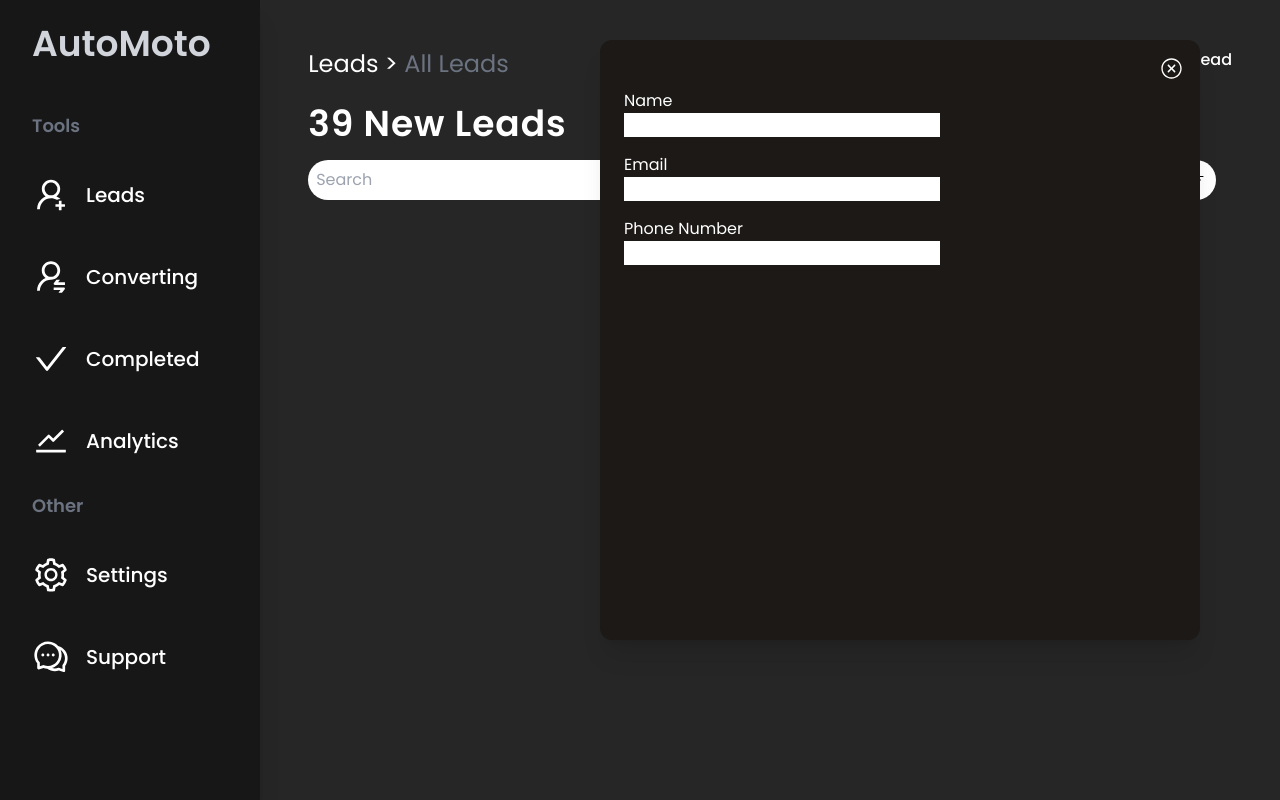
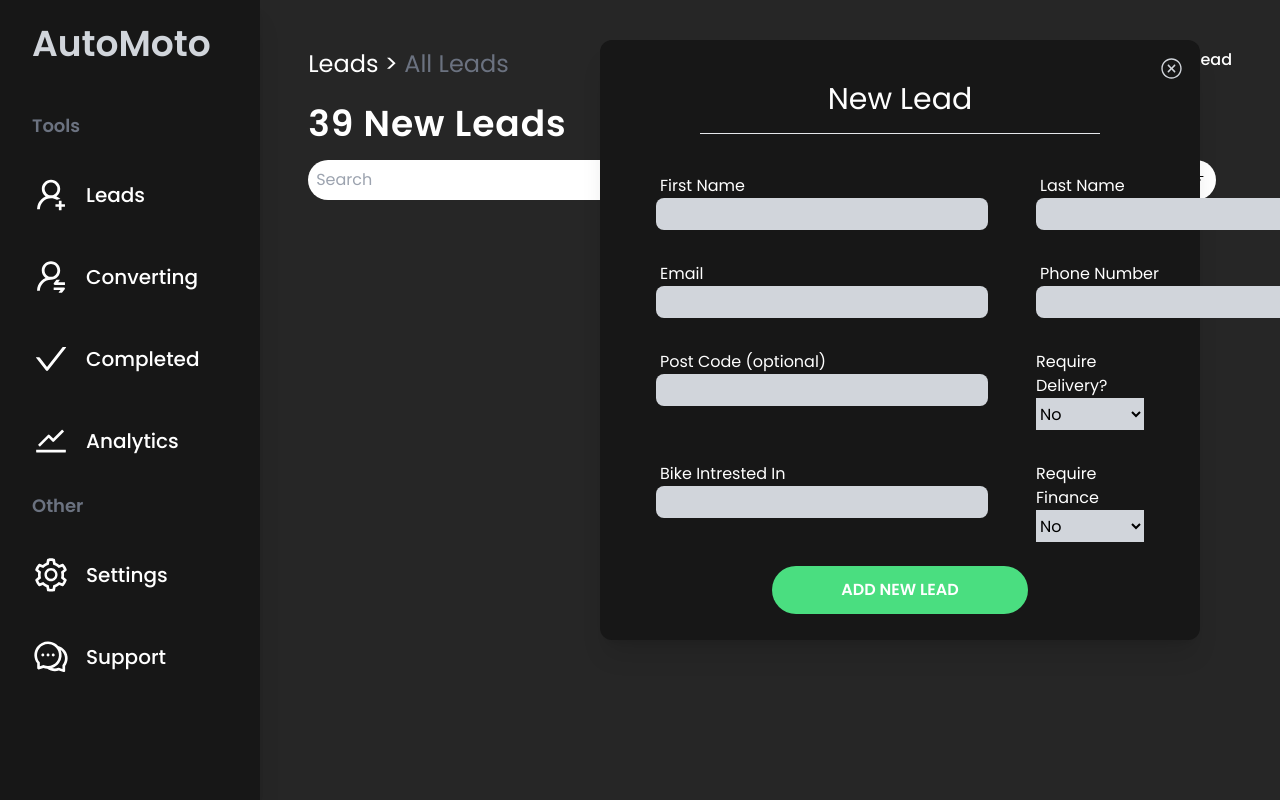
Before and after one commit to jordanglean/AutomotoCRM, a React (Create React App) app in the folder automoto-crm/: page /leads in a window 1280 px wide. Both pictures are taken after a click on the element "New Lead". Built offline with nearby package versions, Linux system fonts and the light colour scheme.

Commit message:
Added all form inputs for new lead

```diff
--- a/automoto-crm/src/components/addLeadModal/AddLeadForm.jsx
+++ b/automoto-crm/src/components/addLeadModal/AddLeadForm.jsx
@@ -1,27 +1,168 @@
-import React from "react";
+import React, { useState } from "react";
+import PropType from "prop-types";
 
-function AddLeadForm() {
+function AddLeadForm({ handleClose }) {
+  // Form Input State
+  const [firstName, setFirstName] = useState("");
+  const [lastName, setLastName] = useState("");
+  const [email, setEmail] = useState("");
+  const [phoneNumber, setPhoneNumber] = useState("");
+  const [postCode, setPostCode] = useState("");
+  const [requireDelivery, setRequireDelivery] = useState(false);
+  const [bike, setBike] = useState("");
+  const [requireFinance, setRequireFinance] = useState(false);
+
+  // Input Handler
+  const firstNameHandler = (e) => setFirstName(e.target.value);
+  const lastNameHandler = (e) => setLastName(e.target.value);
+  const emailHandler = (e) => setEmail(e.target.value);
+  const phoneNumberHandler = (e) => setPhoneNumber(e.target.value);
+  const postCodeHandler = (e) => setPostCode(e.target.value);
+  const requireDeliveryHandler = (e) => setRequireDelivery(e.target.value);
+  const bikeHandler = (e) => setBike(e.target.value);
+  const requireFinanceHandler = (e) => setRequireFinance(e.target.value);
+
+  // Form Sumbit Handler
+  const newLeadFormSubmitHandler = (e) => {
+    e.preventDefault();
+    const newLead = {
+      firstName,
+      lastName,
+      email,
+      phoneNumber,
+      postCode,
+      requireDelivery,
+      bike,
+      requireFinance,
+    };
+    console.log(newLead);
+    handleClose();
+  };
+
   return (
     <div>
-      <form onSubmit={() => {}}>
-        <div className="p-2">
-          <label className="mr-2 text-white">Name</label>
-          <br />
-          <input type="text" />
+      <form onSubmit={newLeadFormSubmitHandler}>
+        {/* FIRST AND LAST NAME */}
+        <div className="p-2 flex gap-12 mb-4">
+          <div>
+            <label className="mr-2 text-white ml-1">First Name</label>
+            <br />
+            <input
+              type="text"
+              className="bg-gray-300 h-7 rounded-lg px-2 py-4"
+              value={firstName}
+              onChange={firstNameHandler}
+            />
+          </div>
+          <div>
+            <label className="mr-2 text-white ml-1">Last Name</label>
+            <br />
+            <input
+              type="text"
+              className="bg-gray-300 h-7 rounded-lg px-2 py-4"
+              value={lastName}
+              onChange={lastNameHandler}
+            />
+          </div>
         </div>
-        <div className="p-2">
-          <label className="mr-2 text-white">Email</label>
-          <br />
-          <input type="text" />
+        {/* EMAIL AND PHONE NUMBER */}
+        <div className="p-2 flex gap-12 mb-4">
+          <div>
+            <label className="mr-2 text-white ml-1">Email</label>
+            <br />
+            <input
+              type="text"
+              className="bg-gray-300 h-7 rounded-lg px-2 py-4"
+              value={email}
+              onChange={emailHandler}
+            />
+          </div>
+          <div>
+            <label className="mr-2 text-white ml-1">Phone Number</label>
+            <br />
+            <input
+              type="text"
+              className="bg-gray-300 h-7 rounded-lg px-2 py-4"
+              value={phoneNumber}
+              onChange={phoneNumberHandler}
+            />
+          </div>
         </div>
-        <div className="p-2">
-          <label className="mr-2 text-white">Phone Number</label>
-          <br />
-          <input type="text" />
+        {/* POSTCODE & REQUIRE DELIVERY*/}
+        <div className="p-2 flex gap-12 mb-4">
+          <div>
+            <label className="mr-2 text-white ml-1">Post Code (optional)</label>
+            <br />
+            <input
+              type="text"
+              className="bg-gray-300 h-7 rounded-lg px-2 py-4"
+              value={postCode}
+              onChange={postCodeHandler}
+            />
+          </div>
+          <div>
+            <label className="mr-2 text-white">Require Delivery?</label>
+            <br />
+            <div className="rounded-lg">
+              <select
+                name="requireDelivery"
+                id="requireDelivery"
+                className="bg-gray-300 w-full h-8"
+                value={requireDelivery}
+                onChange={requireDeliveryHandler}
+              >
+                <option value={true}>Yes</option>
+                <option value={false}>No</option>
+              </select>
+            </div>
+          </div>
+        </div>
+        {/* BIKE INTRESTED IN & FINANCE */}
+        <div className="p-2 flex gap-12">
+          <div>
+            <label className="mr-2 text-white ml-1">Bike Intrested In</label>
+            <br />
+            <input
+              type="text"
+              className="bg-gray-300 h-7 rounded-lg px-2 py-4"
+              value={bike}
+              onChange={bikeHandler}
+            />
+          </div>
+          <div>
+            <div>
+              <label className="mr-2 text-white">Require Finance</label>
+              <br />
+              <div className="rounded-lg">
+                <select
+                  name="requireFinance"
+                  id="requireFinance"
+                  className="bg-gray-300 w-full h-8"
+                  value={requireFinance}
+                  onChange={requireFinanceHandler}
+                >
+                  <option value={true}>Yes</option>
+                  <option value={false}>No</option>
+                </select>
+              </div>
+            </div>
+          </div>
+        </div>
+        <div className="w-full flex items-center justify-center mt-4">
+          <button
+            className="bg-green-400 h-12 w-64 rounded-full flex items-center justify-center text-white font-semibold"
+            type="submit"
+          >
+            ADD NEW LEAD
+          </button>
         </div>
       </form>
     </div>
   );
 }
 
+AddLeadForm.propType = {
+  handleClose: PropType.func.isRequired,
+};
+
 export default AddLeadForm;
--- a/automoto-crm/src/components/addLeadModal/AddLeadModal.jsx
+++ b/automoto-crm/src/components/addLeadModal/AddLeadModal.jsx
@@ -10,13 +10,19 @@ function AddLeadModal({ handleClose, show, children }) {
         !show ? "invisible" : "visible"
       } fixed top-10 left-[600px] w-[600px] h-[600px]`}
     >
-      <section className="bg-stone-900 w-full h-full rounded-xl p-4 shadow-xl">
-        <div className="flex justify-end text-white">
+      <section className="bg-neutral-900 w-full h-full rounded-xl p-4 shadow-xl">
+        <div className="flex justify-end text-gray-300">
           <button type="submit" onClick={() => handleClose()}>
             <IoIosCloseCircleOutline size={25} />
           </button>
         </div>
-        {children}
+        <div className="w-full flex items-center justify-center mb-4">
+          <h4 className="text-white text-3xl">New Lead</h4>
+        </div>
+        <div className="flex items-center justify-center">
+          <hr className="text-white w-[400px]" />
+        </div>
+        <div className="p-8">{children}</div>
       </section>
     </div>
   );
--- a/automoto-crm/src/pages/Leads.jsx
+++ b/automoto-crm/src/pages/Leads.jsx
@@ -11,7 +11,6 @@ function Leads() {
   const resultCount = 20;
 
   // Modal State
-  // Modal State
   const [showModal, setShowModal] = useState(false);
 
   // Handlers
@@ -22,7 +21,7 @@ function Leads() {
     <div className="p-12 w-full">
       <div>
         <AddLeadModal show={showModal} handleClose={hideModalHandler}>
-          <AddLeadForm />
+          <AddLeadForm handleClose={hideModalHandler}/>
         </AddLeadModal>
 
         <div className="w-full flex justify-between">
```
